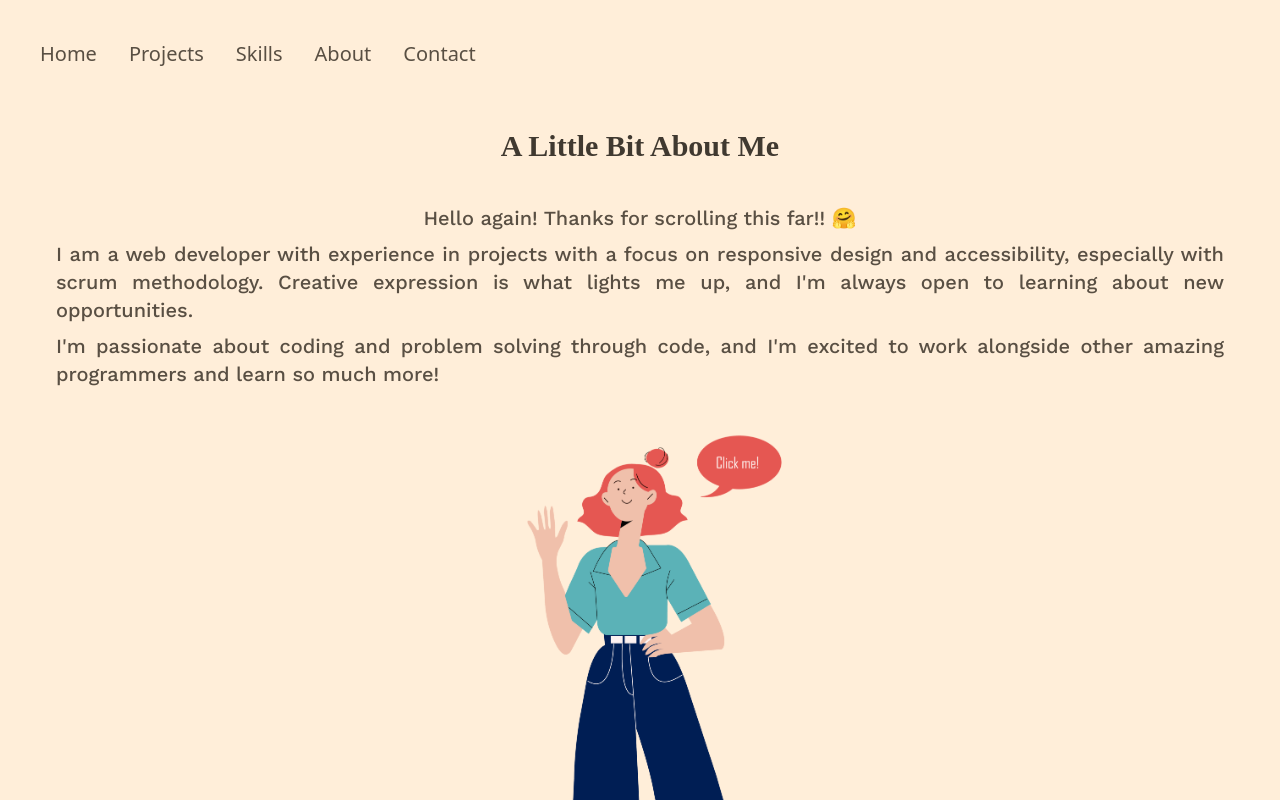
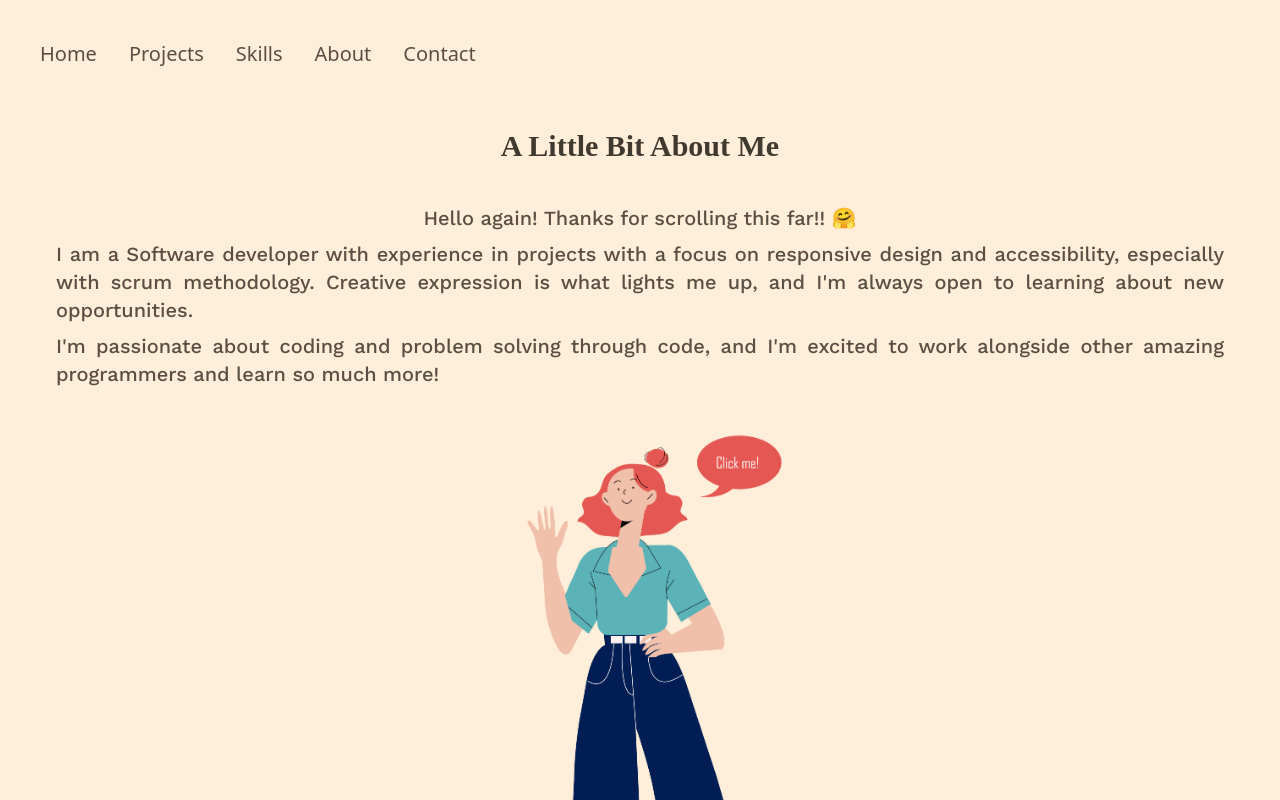
Before and after one commit to DanielaTob/My-Portfolio, a React (Vite) app: page /About in a window 1280 px wide. Shown: the top 800 px of the page. Built offline with nearby package versions, Linux system fonts and the light colour scheme; a web font is replaced by a local one.

Commit message:
new changes

```diff
--- a/src/components/TextAbout.jsx
+++ b/src/components/TextAbout.jsx
@@ -7,7 +7,7 @@ export default function TextAbout() {
     <h1 className="font-paragraph text-colortitle font-bold text-center lg:pt-8 md:pt-8 pt-8 sm:pt-16 text-3xl animate__animated animate__fadeInLeft">A Little Bit About Me</h1>
     <div className='text-center mx-4 leading-8 font-title sm:text-base md:text-lg lg:text-xl xl:text-xl 2xl:text-xl text-colorparagraph pt-10 px-10'>
         <p className='pb-2 text-justify inline-block'>Hello again! Thanks for scrolling this far!! 🤗 </p>
-        <p className='pb-2 text-justify inline-block'>I am a web developer with experience in projects with a focus on responsive design and accessibility, especially with scrum methodology. Creative expression is what lights me up, and I'm always open to learning about new opportunities. </p>
+        <p className='pb-2 text-justify inline-block'>I am a Software developer with experience in projects with a focus on responsive design and accessibility, especially with scrum methodology. Creative expression is what lights me up, and I'm always open to learning about new opportunities. </p>
         <p className='text-justify inline-block '>I'm passionate about coding and problem solving through code, and I'm excited to work alongside other amazing programmers and learn so much more!</p>
     </div>
     </div>
```
